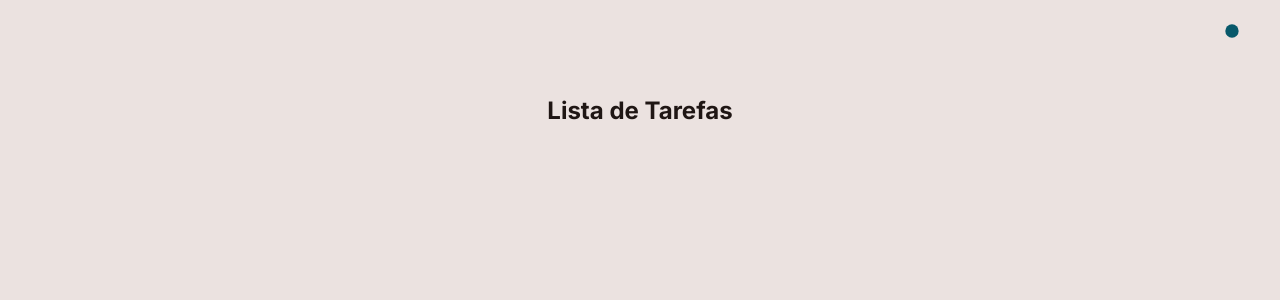
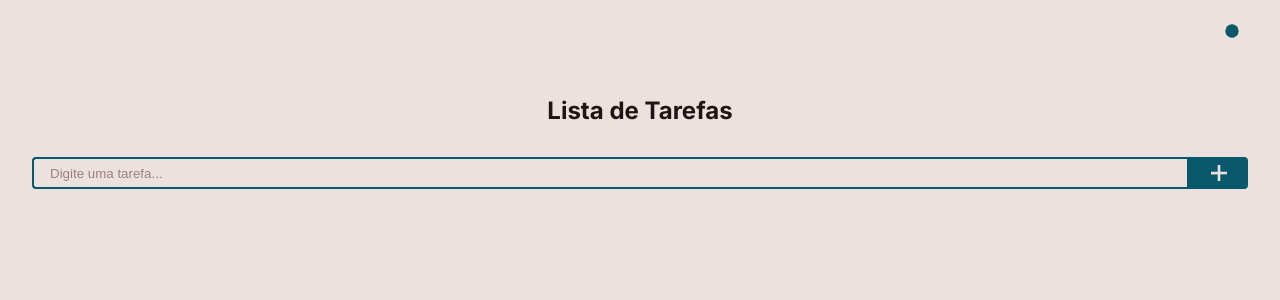
Before and after one commit to fercael/todo-list-ReactJs, a React (Vite) app: page / in a window 1280 px wide. Shown: the top 300 px of the page. Built offline with nearby package versions, Linux system fonts and the light colour scheme.

Commit message:
Add componentes InputBar e TaskList

```diff
--- a/src/assets/images/index.ts
+++ b/src/assets/images/index.ts
@@ -1,7 +1,8 @@
 import moon from './moonicon.svg';
 import sun from './sunicon.svg';
 import trash from './trashicon.svg';
-import plus from './plusicon.svg';
+import plusLight from './light-plusicon.svg';
+import plusDark from './dark-plusicon.svg';
 import check from './checkicon.svg';
 
-export { sun, moon, trash, plus, check }
+export { sun, moon, trash, check, plusLight, plusDark }
--- /dev/null
+++ b/src/components/InputBar/index.tsx
@@ -0,0 +1,19 @@
+import React, { useState } from 'react';
+import Flexbox from '../Flexbox';
+import { IInputBar } from './interface/inputBar';
+import { AddTaskButton, Input } from './styles';
+
+const InputBar: React.FC<IInputBar> = ({
+  addTask,
+}) => {
+  const [ text, setText ] = useState('')
+  const placeholder = 'Digite uma tarefa...'
+  return (
+    <Flexbox width='100%'>
+      <Input type={'text'} placeholder={placeholder} value={text} onChange={e => setText(e.target.value)}/>
+      <AddTaskButton onClick={e => addTask(text)}/>
+    </Flexbox>
+  );
+}
+
+export default InputBar;
--- /dev/null
+++ b/src/components/InputBar/interface/inputBar.ts
@@ -0,0 +1,3 @@
+export interface IInputBar {
+  addTask: <HTMLButtonElement>(text: string) => void
+}
--- /dev/null
+++ b/src/components/InputBar/styles.ts
@@ -0,0 +1,46 @@
+import styled from 'styled-components';
+import * as icons from '../../assets/images';
+
+export const Input = styled.input`
+  width: 100%;
+  height: 2rem;
+  padding: 0 0.5rem;
+
+  border: 2px solid var(${props => props.theme.colors.secondary});
+  border-right: none;
+  border-radius: 4px 0 0 4px;
+
+  background: none;
+  color: var(${props => props.theme.colors.text});
+
+  outline: none;
+
+  ::placeholder{
+    padding: 0 0.5rem;
+    color: var(${props => props.theme.colors.text});
+    opacity: 70%;
+  }
+`;
+export const AddTaskButton = styled.button`
+  width: 4rem;
+  height: 2rem;
+
+  display: flex;
+  justify-content: center;
+  align-items: center;
+
+  border: 2px solid var(${props => props.theme.colors.secondary});
+  border-radius: 0 4px 4px 0;
+
+  background: var(${props => props.theme.colors.secondary});
+
+  :hover{
+    cursor: pointer;
+  }
+
+  ::after{
+    width:1rem;
+    height: 1rem;
+    content: url(${props => props.theme.name == 'light'? icons.plusLight : icons.plusDark });
+  }
+`;
--- a/src/components/Layout/index.tsx
+++ b/src/components/Layout/index.tsx
@@ -1,5 +1,6 @@
 import React from 'react';
 import Flexbox from '../Flexbox';
+import TaskList from '../TaskList';
 import ThemeSwitcher from '../ThemeSwitcher';
 import { ILayout } from './interfaces/layout';
 
@@ -14,6 +15,7 @@ const Layout: React.FC<ILayout> = ({
         <ThemeSwitcher switchTheme={toggleTheme}/>
       </Flexbox>
       <PageTitle>Lista de Tarefas</PageTitle>
+      <TaskList/>
     </Container>
   );
 }
--- /dev/null
+++ b/src/components/TaskList/index.tsx
@@ -0,0 +1,28 @@
+import React, { useEffect, useState } from 'react';
+import Flexbox from '../Flexbox';
+import InputBar from '../InputBar';
+
+import { TaskListProps } from './interfaces/taskList'
+
+const TaskList: React.FC = () => {
+
+  const [taskList , setTaskList ] = useState<TaskListProps>([{}])
+  const addTask = (inputText: string = 'undefined') => {
+    const newList = taskList
+    newList.push({id: 1, isChecked: false, text: inputText})
+    setTaskList(newList)
+  }
+
+  useEffect(()=>{
+    console.log(taskList);
+
+  }, [taskList])
+
+  return (
+    <Flexbox width='100%' height='100%' direction='column' gap='2rem'>
+      <InputBar addTask={addTask}/>
+    </Flexbox>
+  );
+}
+
+export default TaskList;
--- /dev/null
+++ b/src/components/TaskList/interfaces/taskList.ts
@@ -0,0 +1,7 @@
+export type TaskListProps = [
+  {
+    id?: number,
+    isChecked?: boolean,
+    text?: string
+  }
+]
--- /dev/null
+++ b/src/components/TaskList/styles.ts
@@ -0,0 +1,5 @@
+import styled from 'styled-components';
+
+export const Wrapper = styled.section`
+  width: 100%;
+`;
```
Also changed, not shown: src/assets/images/dark-plusicon.svg (added), src/assets/images/light-plusicon.svg.
